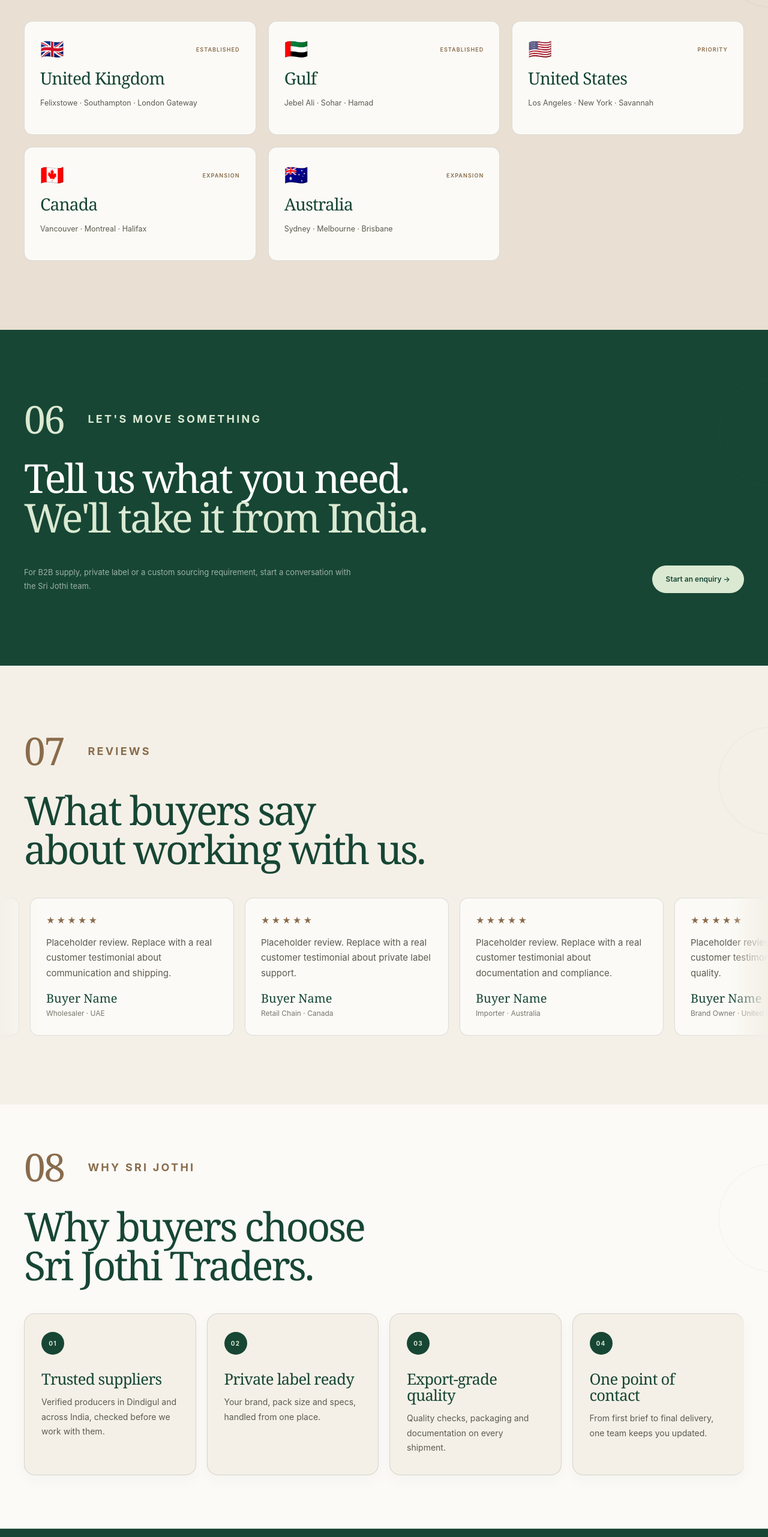
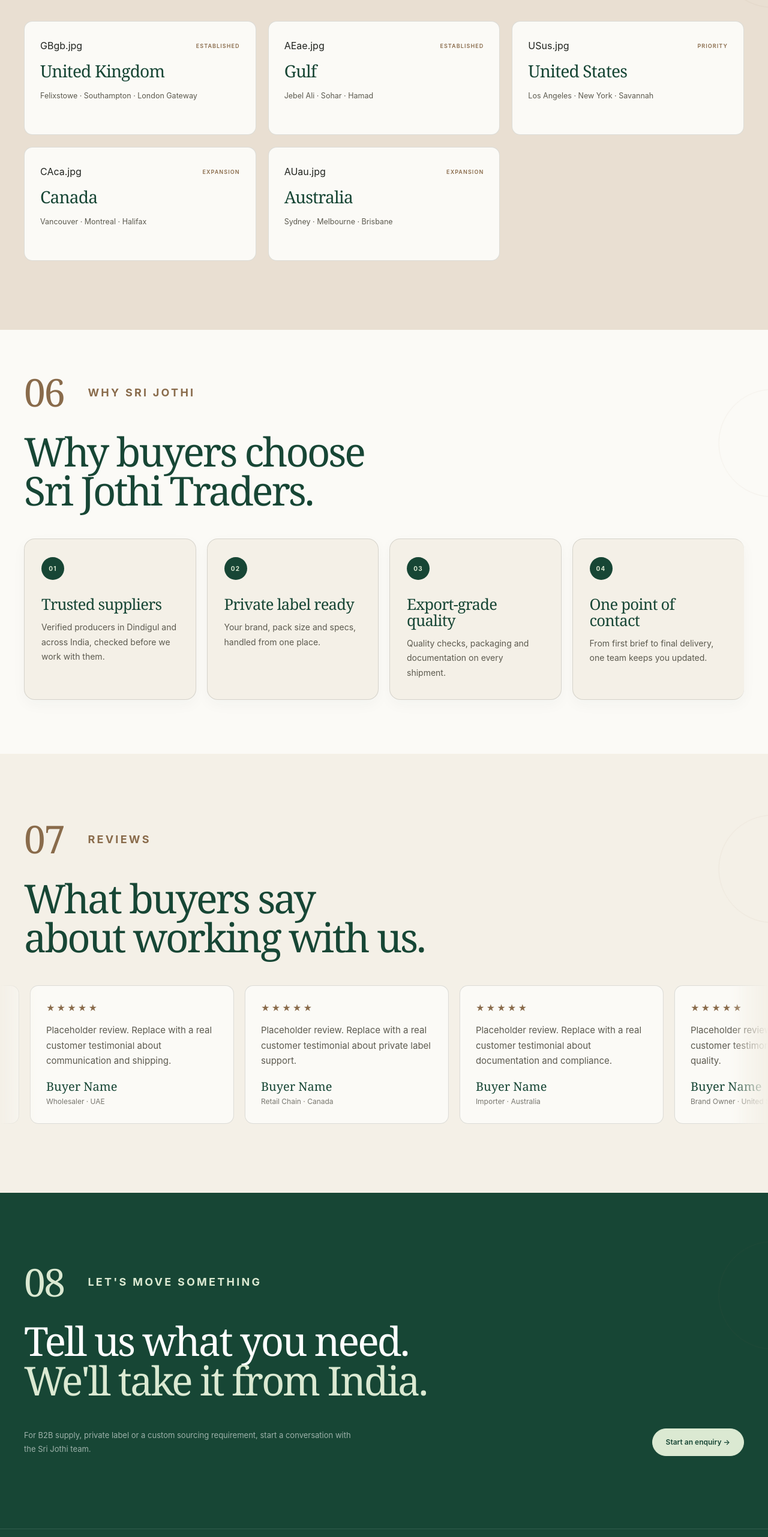
Before and after one commit to Lokesh-5618/sri-jothi-site, a React (Vite) app: page / in a window 1280 px wide. Shown: the part 4307-6870 px from the top of the page at 60% size. Built offline with nearby package versions, Linux system fonts and the light colour scheme.

Commit message:
Update Home.jsx

```diff
--- a/src/pages/Home.jsx
+++ b/src/pages/Home.jsx
@@ -10,11 +10,11 @@ const RANGE_PRODUCTS = [
 ];
 
 const MARKETS = [
-  { name: 'United Kingdom', flag: '🇬🇧', status: 'Established', ports: 'Felixstowe · Southampton · London Gateway' },
-  { name: 'Gulf', flag: '🇦🇪', status: 'Established', ports: 'Jebel Ali · Sohar · Hamad' },
-  { name: 'United States', flag: '🇺🇸', status: 'Priority', ports: 'Los Angeles · New York · Savannah' },
-  { name: 'Canada', flag: '🇨🇦', status: 'Expansion', ports: 'Vancouver · Montreal · Halifax' },
-  { name: 'Australia', flag: '🇦🇺', status: 'Expansion', ports: 'Sydney · Melbourne · Brisbane' },
+  { name: 'United Kingdom', flagCode: 'GB', flagFile: 'gb.jpg', status: 'Established', ports: 'Felixstowe · Southampton · London Gateway' },
+  { name: 'Gulf', flagCode: 'AE', flagFile: 'ae.jpg', status: 'Established', ports: 'Jebel Ali · Sohar · Hamad' },
+  { name: 'United States', flagCode: 'US', flagFile: 'us.jpg', status: 'Priority', ports: 'Los Angeles · New York · Savannah' },
+  { name: 'Canada', flagCode: 'CA', flagFile: 'ca.jpg', status: 'Expansion', ports: 'Vancouver · Montreal · Halifax' },
+  { name: 'Australia', flagCode: 'AU', flagFile: 'au.jpg', status: 'Expansion', ports: 'Sydney · Melbourne · Brisbane' },
 ];
 
 // Duplicated so the CSS marquee loop is seamless (it scrolls exactly one
@@ -471,7 +471,10 @@ export default function Home() {
             {MARKETS.map((market) => (
               <div className="market-card blur-reveal" key={market.name}>
                 <div className="market-card-top">
-                  <span className="market-flag" aria-hidden="true">{market.flag}</span>
+                  <div className="market-flag-placeholder" role="img" aria-label={`${market.name} flag image placeholder`} data-flag-file={market.flagFile}>
+                    <span className="market-flag-code">{market.flagCode}</span>
+                    <span className="market-flag-label">{market.flagFile}</span>
+                  </div>
                   <span className="market-status">{market.status}</span>
                 </div>
                 <h3>{market.name}</h3>
@@ -482,23 +485,29 @@ export default function Home() {
         </div>
       </section>
 
-      {/* 06 — Contact */}
-      <section className="section contact-section" id="contact">
+      {/* 06 — Why Sri Jothi */}
+      <section className="section why" id="why">
         <div className="wrap">
           <div className="home-section-head">
             <div className="section-number reveal">06</div>
-            <div className="eyebrow reveal">Let's move something</div>
+            <div className="eyebrow reveal">Why Sri Jothi</div>
             <h2 className="display text-reveal reveal" data-stagger>
-              <span>Tell us what you need.</span>{' '}
-              <span><em>We'll take it from India.</em></span>
+              <span>Why buyers choose</span>{' '}
+              <span>Sri Jothi Traders.</span>
             </h2>
           </div>
-          <div className="contact-row">
-            <p className="reveal">For B2B supply, private label or a custom sourcing requirement, start a conversation with the Sri Jothi team.</p>
-            <Link className="btn cta reveal" to="/contact">Start an enquiry &rarr;</Link>
+          <div className="why-grid" data-stagger>
+            {VALUE_POINTS.map((v, i) => (
+              <article className="why-item reveal" key={v.title} style={{ '--i': i }}>
+                <span className="why-num">0{i + 1}</span>
+                <h3>{v.title}</h3>
+                <p>{v.text}</p>
+              </article>
+            ))}
           </div>
         </div>
       </section>
+
 
       {/* 07 — Reviews */}
       <section className="section reviews" id="reviews">
@@ -525,31 +534,29 @@ export default function Home() {
         </div>
       </section>
 
-      {/* 08 — Why Sri Jothi */}
-      <section className="section why" id="why">
+
+
+      {/* 08 — Contact */}
+      <section className="section contact-section" id="contact">
         <div className="wrap">
           <div className="home-section-head">
             <div className="section-number reveal">08</div>
-            <div className="eyebrow reveal">Why Sri Jothi</div>
+            <div className="eyebrow reveal">Let's move something</div>
             <h2 className="display text-reveal reveal" data-stagger>
-              <span>Why buyers choose</span>{' '}
-              <span>Sri Jothi Traders.</span>
+              <span>Tell us what you need.</span>{' '}
+              <span><em>We'll take it from India.</em></span>
             </h2>
           </div>
-          <div className="why-grid" data-stagger>
-            {VALUE_POINTS.map((v, i) => (
-              <article className="why-item reveal" key={v.title} style={{ '--i': i }}>
-                <span className="why-num">0{i + 1}</span>
-                <h3>{v.title}</h3>
-                <p>{v.text}</p>
-              </article>
-            ))}
+          <div className="contact-row">
+            <p className="reveal">For B2B supply, private label or a custom sourcing requirement, start a conversation with the Sri Jothi team.</p>
+            <Link className="btn cta reveal" to="/contact">Start an enquiry &rarr;</Link>
           </div>
         </div>
       </section>
 
 
 
+
     </>
   );
 }
```
